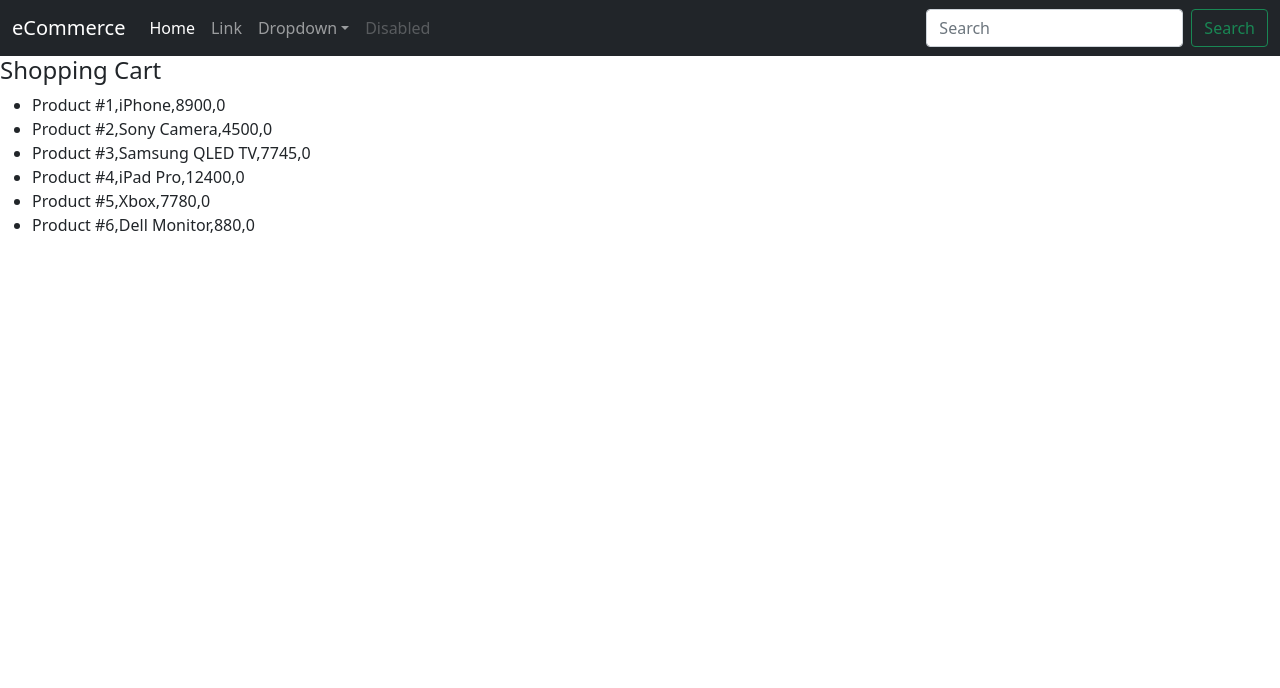
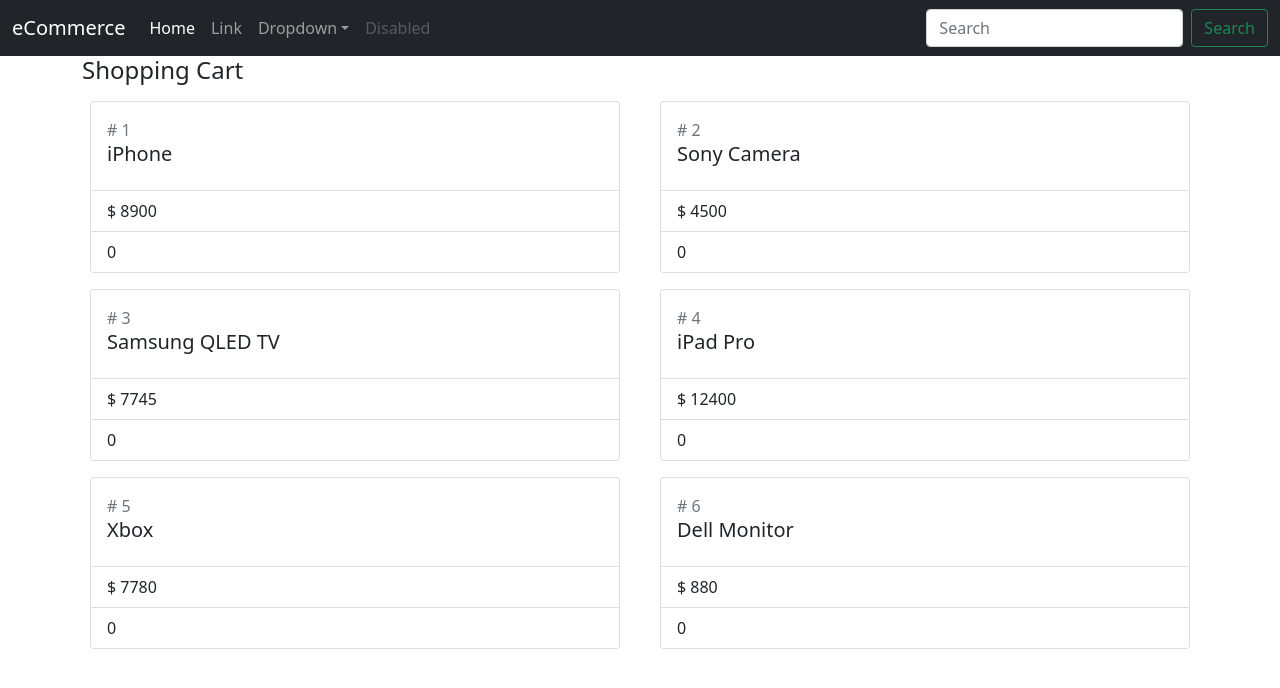
Before and after one commit to ktsuda/react-sample, a React (Create React App) app: page / in a window 1280 px wide. Shown: the top 688 px of the page. Built offline with nearby package versions, Linux system fonts and the light colour scheme.

Commit message:
Use the bootstrap card.

```diff
--- a/src/Product.jsx
+++ b/src/Product.jsx
@@ -3,12 +3,18 @@
 export default class Product extends Component {
   render() {
     return (
-      <li>
-        Product #{this.props.id},
-        {this.props.productName},
-        {this.props.price},
-        {this.props.quantity}
-      </li>
+      <div className="col-lg-6">
+        <div className="card m-2">
+          <div className="card-body">
+            <div className="text-muted"># {this.props.id}</div>
+            <h5 className="card-ttile">{this.props.productName}</h5>
+          </div>
+          <ul className="list-group list-group-flush">
+            <li className="list-group-item">$ {this.props.price}</li>
+            <li className="list-group-item">{this.props.quantity}</li>
+          </ul>
+        </div>
+      </div>
     )
   }
 }
--- a/src/ShoppingCart.jsx
+++ b/src/ShoppingCart.jsx
@@ -15,9 +15,9 @@
 
   render() {
     return (
-      <div>
+      <div className="container">
         <h4>Shopping Cart</h4>
-        <ul>
+        <div className="row">
          {this.state.products.map((prod) => {
            return (<
              Product key={prod.id}
@@ -27,7 +27,7 @@
              quantity={prod.quantity}
            />)
          })}
-        </ul>
+        </div>
       </div>
     )
   }
```
